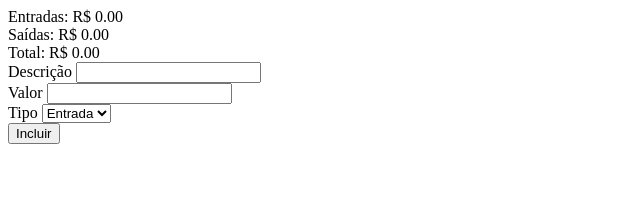
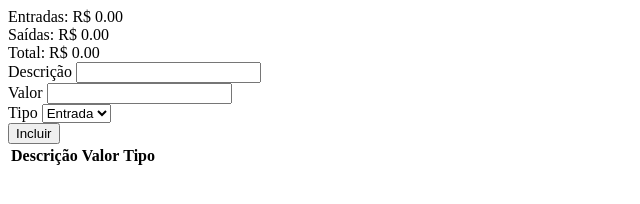
Before and after one commit to gabrielcaravantes/controle-de-financas, a plain HTML site: page index.html in a window 1280 px wide. Shown: the whole page, without its empty margins (0-640 px from the left). Drawn offline with nearby package versions, Linux system fonts and the light colour scheme.

Commit message:
Add files via upload

```diff
--- a/index.html
+++ b/index.html
@@ -45,6 +45,19 @@
         </div>
         <button id="btnNew">Incluir</button>
       </div>
+      <div class="divTable">
+        <table>
+            <thead>
+                <tr>
+                    <th>Descrição</th>
+                    <th class="columnAmount">Valor</th>
+                    <th class="columnType">Tipo</th>
+                    <th class="columnAction"></th>
+                </tr>
+            </thead>
+            <tbody></tbody>
+        </table>
+      </div>
     </main>
 
     <script src="script.js"></script>
```
